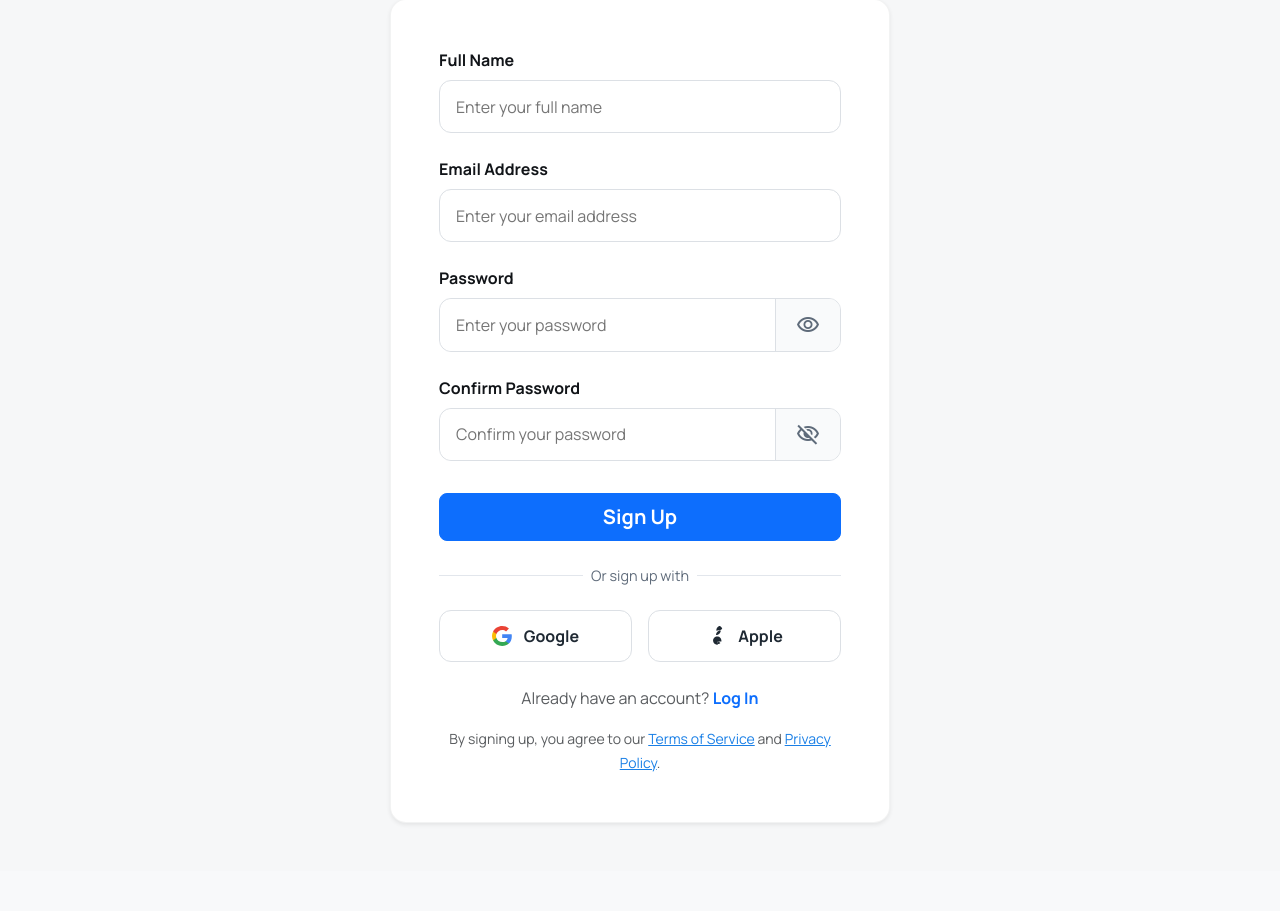
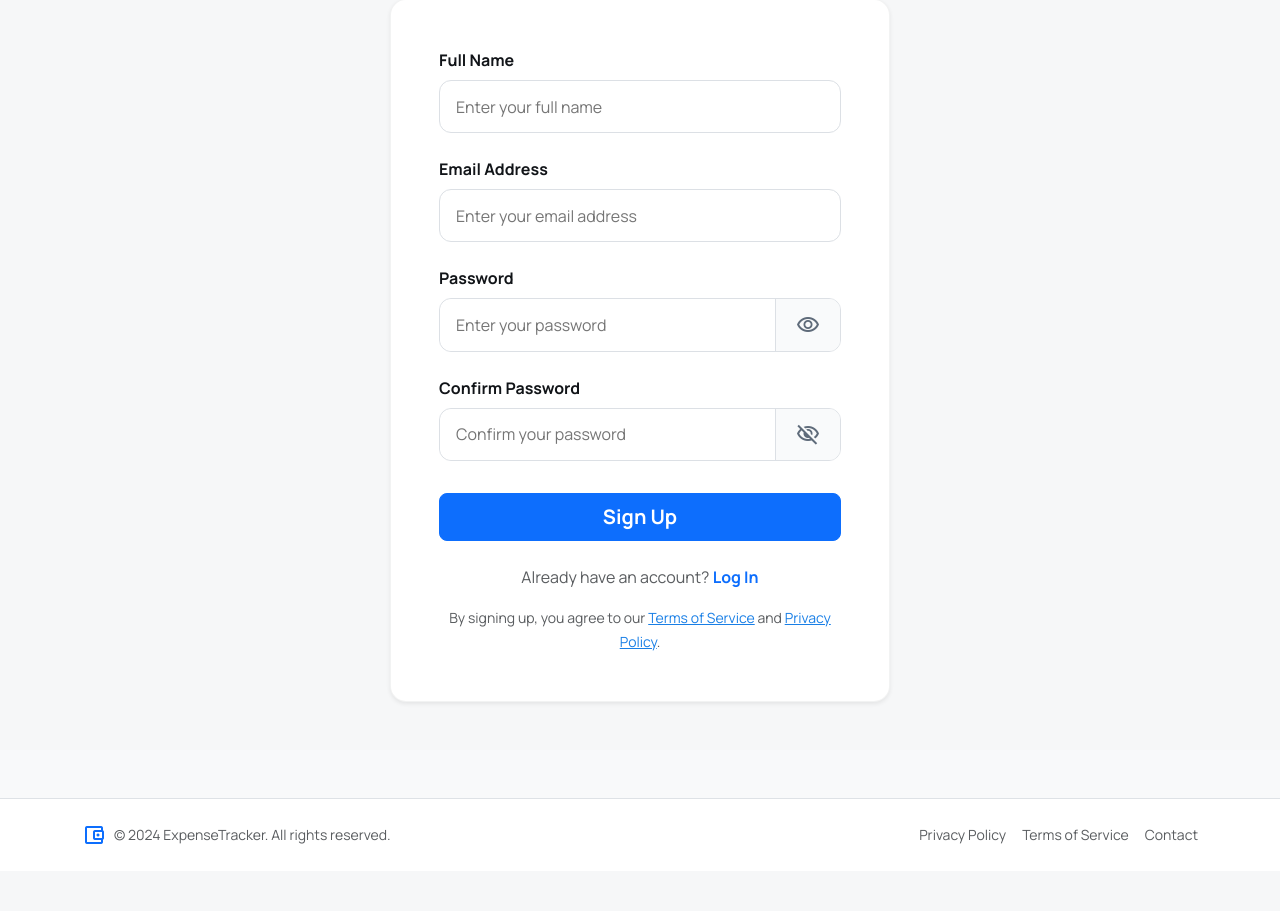
Before and after one commit to Saptarshi1984/Personal_Expences_Tracker, a Flask app: page /SignUp in a window 1280 px wide. Shown: the part 270-1181 px from the top of the page. After the commit the page ends 1114 px from the top, so only its background shows below. Run offline with Flask 3, Linux system fonts and the light colour scheme.

Commit message:
modified signUp form

```diff
--- a/templates/signup.html
+++ b/templates/signup.html
@@ -48,39 +48,6 @@
           <button type="submit" class="btn btn-primary btn-lg fw-bold mt-2">Sign Up</button>
         </form>
 
-        <div class="signup-divider my-4">
-          <span>Or sign up with</span>
-        </div>
-
-        <div class="row g-3 signup-social">
-          <div class="col-12 col-sm-6">
-            <button class="signup-social-btn w-100">
-              <svg width="20" height="20" viewBox="0 0 24 24" fill="none" xmlns="http://www.w3.org/2000/svg">
-                <g clip-path="url(#clip0)">
-                  <path d="M23.766 12.2764C23.766 11.4607 23.6999 10.6406 23.5588 9.84497H12.2119V14.5097H18.7201C18.4556 16.0372 17.6534 17.3413 16.4375 18.1841V21.1352H20.2524C22.4921 19.1673 23.766 16.0328 23.766 12.2764Z" fill="#4285F4" />
-                  <path d="M12.2119 24.0008C15.4243 24.0008 18.0932 22.9382 20.2524 21.1352L16.4375 18.1841C15.3675 18.8927 13.9141 19.3334 12.2119 19.3334C9.04396 19.3334 6.32896 17.218 5.25301 14.3321H1.29785V17.387C3.41352 21.3149 7.46433 24.0008 12.2119 24.0008Z" fill="#34A853" />
-                  <path d="M5.25301 14.3321C5.00016 13.6235 4.85909 12.8643 4.85909 12.0004C4.85909 11.1365 5.00016 10.3773 5.25301 9.66873V6.61365H1.29785C0.477754 8.3075 0 10.0933 0 12.0004C0 13.9075 0.477754 15.6933 1.29785 17.387L5.25301 14.3321Z" fill="#FBBC05" />
-                  <path d="M12.2119 4.66736C13.9639 4.66736 15.5327 5.25206 16.8527 6.48625L20.3381 3.00086C18.0888 0.97725 15.4243 0 12.2119 0C7.46433 0 3.41352 2.6859 1.29785 6.61365L5.25301 9.66873C6.32896 6.78289 9.04396 4.66736 12.2119 4.66736Z" fill="#EA4335" />
-                </g>
-                <defs>
-                  <clipPath id="clip0">
-                    <rect width="24" height="24" fill="white" />
-                  </clipPath>
-                </defs>
-              </svg>
-              <span>Google</span>
-            </button>
-          </div>
-          <div class="col-12 col-sm-6">
-            <button class="signup-social-btn w-100">
-              <svg width="20" height="20" viewBox="0 0 24 24" fill="currentColor" xmlns="http://www.w3.org/2000/svg">
-                <path d="M14.9333 22.4839C14.3411 22.4839 13.7489 22.4839 13.1567 22.4585C10.6033 22.2818 8.65556 20.2595 8.45333 17.7279C8.35222 16.4866 8.78 15.3466 9.58444 14.3833C10.3633 13.4455 11.2956 12.8788 12.38 12.7266C12.9467 12.6505 13.5133 12.6505 14.08 12.7011C16.4289 12.9288 18.2533 14.6722 18.4556 16.9933C18.4811 17.2733 18.5067 17.5533 18.5067 17.8333C18.5067 18.0099 18.5067 18.1866 18.5067 18.3633C18.5067 18.4139 18.5067 18.4644 18.5067 18.515C17.0222 18.515 15.5378 18.515 14.0533 18.515C14.0533 19.5277 14.0533 20.5149 14.0533 21.5272C14.3333 21.5272 14.6133 21.5272 14.8933 21.5272C15.7733 21.5272 16.6278 21.2211 17.2711 20.5272C16.4922 19.8838 15.7133 19.2405 14.9344 18.5972C14.3678 19.5783 14.0278 20.5849 14.0533 21.6283C14.0533 21.9083 14.1044 22.1883 14.18 22.4683C14.4344 22.4683 14.6889 22.4839 14.9178 22.4839L14.9333 22.4839Z M12.0233 10.9233C12.0233 9.41217 12.6156 7.97773 13.6711 6.91551C14.7267 5.85329 16.1611 5.26107 17.6722 5.26107C17.6722 6.77217 17.08 8.20662 16.0244 9.26884C14.9689 10.3311 13.5344 10.9233 12.0233 10.9233Z M16.2722 5.00662C17.5133 5.00662 18.6789 4.38884 19.4833 3.37662C19.0556 2.13551 18.2511 1.09217 17.18 0.448843C16.8211 0.272175 16.4111 0.171064 16 0.12051C15.1456 0.297175 14.3922 0.726621 13.8256 1.39551C12.7189 2.58995 12.2133 4.17773 12.5189 5.76551C13.2978 5.26107 14.1778 5.00662 15.0833 5.00662C15.4933 5.00662 15.8778 5.00662 16.2722 5.00662Z" />
-              </svg>
-              <span>Apple</span>
-            </button>
-          </div>
-        </div>
-
         <p class="text-center text-muted mt-4">
           Already have an account?
           <a href="{{ url_for('signin') }}" class="text-primary fw-semibold text-decoration-none">Log In</a>
```
